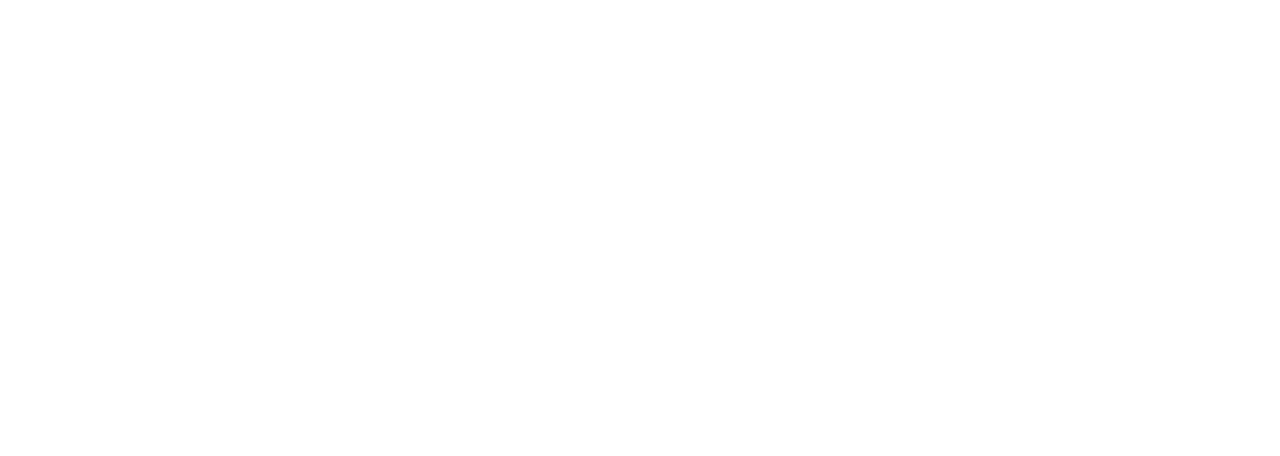
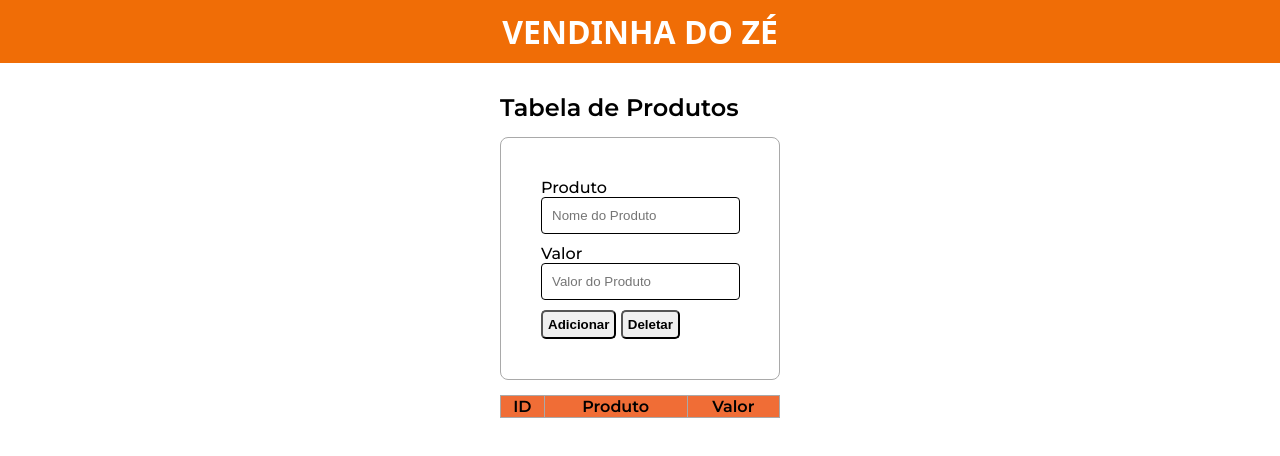
Before and after one commit to ThiegoJ/ListaDeCompras, a website: page index.html in a window 1280 px wide. Drawn offline with Linux system fonts and the light colour scheme; files that its build step writes are made by us from their sources.

Commit message:
4 files modified

```diff
--- a/index.html
+++ b/index.html
@@ -1 +1,50 @@
-<div id="app"></div>
+<!DOCTYPE html>
+<html lang="en">
+<head>
+  <meta charset="UTF-8">
+  <meta http-equiv="X-UA-compatible" content="IE=edge">
+  <meta name="viewport" content="width=device-width, initial-scale=1.0">
+  <link rel="stylesheet" href="css/style.css">
+  <link rel="preconnect" href="https://fonts.googleapis.com">
+<link rel="preconnect" href="https://fonts.gstatic.com" crossorigin>
+<link href="https://fonts.googleapis.com/css2?family=Montserrat:wght@500;600&display=swap" rel="stylesheet">
+
+
+  <script src="js/scritp1.js"></script>
+</head>
+  <body>
+    <header>
+      <h1>VENDINHA DO ZÉ</h1>
+    </header>
+    <main>
+      <div class="title">
+          <h2>Tabela de Produtos</h2>
+      </div>
+      <div class=card>
+        <div class="lineInput">
+          <label>Produto</label>
+          <input type="text"id="produto" placeholder="Nome do Produto">
+        </div>
+        <div class="lineInput">
+          <label>Valor</label>
+          <input type="text"id="valor" placeholder="Valor do Produto">
+        </div>
+         <button onclick="produto.adicionar()">Adicionar</button>
+         <button onclick="produto.excluir()">Deletar</button>
+      </div>
+    </div>
+    <div class="content">
+      <table border=1>
+        <thead>
+          <th>ID</th>
+          <th>Produto</th>
+          <th>Valor</th>
+        </thead>
+        <tbody id="tbody">
+
+        </tbody>
+      </table>
+    </div>
+    </main>
+  </body>
+</html>
--- a/style.css
+++ b/style.css
@@ -1,3 +1,62 @@
-h1, h2 {
-  font-family: Lato;
+*{
+  margin:0;
 }
+header{
+  background: #f06d06;
+  color: white;
+  font-family: system-ui;
+  text-align: center;
+  padding: 10px;
+}
+
+body{
+  font-family: 'Montserrat', sans-serif;
+  background:#FFFFFF;
+}
+
+main {
+  padding: 30px 500px;
+}
+
+.card{
+  border: 1px solid #A9A9A9;
+  margin-top: 15px;
+  padding: 40px;
+  border-radius: 8px;
+}
+
+.lineInput{
+  display: grid;
+  margin-bottom: 10px;
+}
+
+input{
+  padding: 10px;
+  border: 1px solid;
+  border-radius: 4px;
+}
+
+button{
+  padding: 5px;
+  border-radius: 5px;
+  font-weight: bold;
+}
+
+button:hover{
+ background: #f09d36;
+}
+
+.content{
+margin-top: 15px;
+}
+
+table{
+  border-collapse: collapse;
+  border: 1px solid #A9A9A9;
+  width: 100%;
+  text-align: center;
+}
+
+table th{
+  background-color: #f06d36;
+}
```
Also changed, not shown: index.js (+63 -5 lines), README.md.
